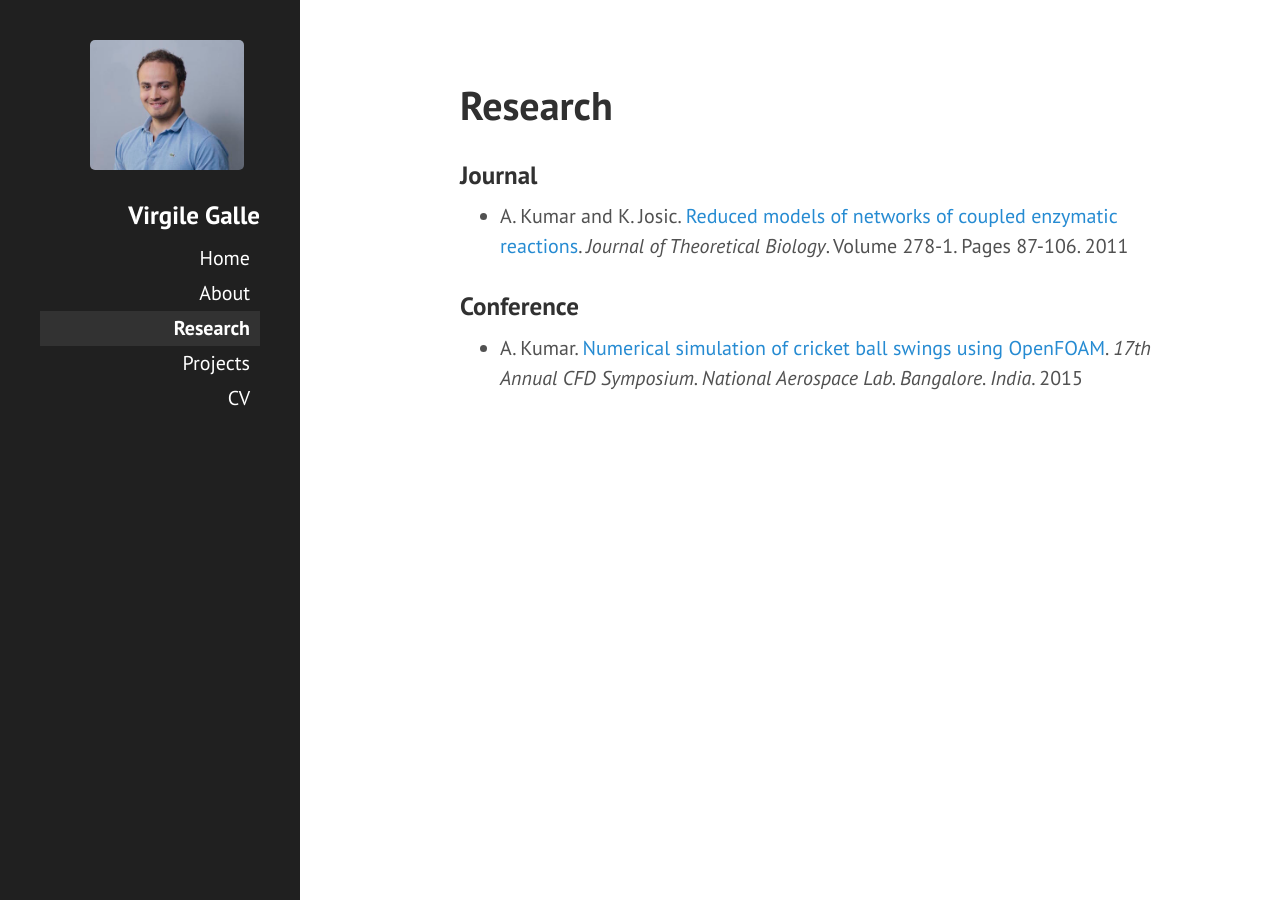
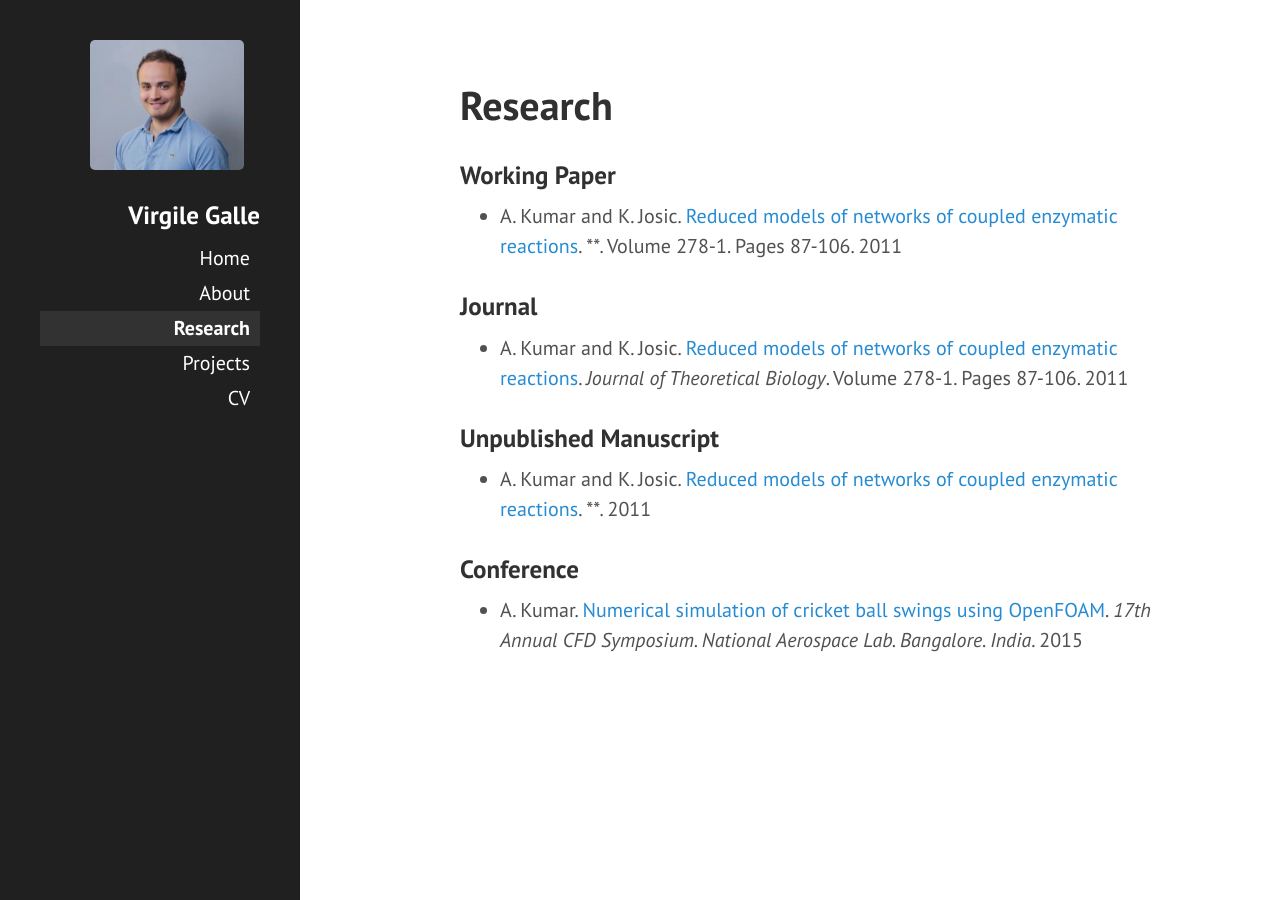
Before and after one commit to vgalle/vgalle.github.io, a Jekyll site: the page built from research/index.md, in a window 1280 px wide. Built offline with Jekyll 4.4.1, drawn with Linux system fonts in a browser that asks for light colours.

Commit message:
new Sections research

```diff
--- a/_data/publications.yml
+++ b/_data/publications.yml
@@ -1,3 +1,15 @@
+working_paper:
+
+- title: "Reduced models of networks of coupled enzymatic reactions"
+  author: "A. Kumar and K. Josic"
+  journal: "Journal of Theoretical Biology"
+  volume: "278"
+  number: "1"
+  pages: "87-106"
+  year: "2011"
+  publisher: "Elsevier"
+  url: "http://www.sciencedirect.com/science/article/pii/S0022519311001275"
+
 journal:
 
 - title: "Reduced models of networks of coupled enzymatic reactions"
@@ -10,6 +22,17 @@ journal:
   publisher: "Elsevier"
   url: "http://www.sciencedirect.com/science/article/pii/S0022519311001275"
 
+unpublished_manuscript:
+
+- title: "Reduced models of networks of coupled enzymatic reactions"
+  author: "A. Kumar and K. Josic"
+  journal: "Journal of Theoretical Biology"
+  volume: "278"
+  number: "1"
+  pages: "87-106"
+  year: "2011"
+  publisher: "Elsevier"
+  url: "http://www.sciencedirect.com/science/article/pii/S0022519311001275"
 
 conference:
 
--- a/research/index.md
+++ b/research/index.md
@@ -3,6 +3,12 @@ layout: page
 title: Research
 permalink: /research/
 ---
+
+### Working Paper
+
+{% for paper in site.data.publications.working_paper %}
+ * {{paper.author}}. [{{paper.title}}]({{paper.url}}). *{{paper.working_paper}}*. Volume {{paper.volume}}-{{paper.number}}. Pages {{paper.pages}}. {{paper.year}}
+{% endfor %}
 
 ### Journal
 
@@ -10,6 +16,12 @@ permalink: /research/
  * {{paper.author}}. [{{paper.title}}]({{paper.url}}). *{{paper.journal}}*. Volume {{paper.volume}}-{{paper.number}}. Pages {{paper.pages}}. {{paper.year}}
 {% endfor %}
 
+### Unpublished Manuscript
+
+{% for paper in site.data.publications.unpublished_manuscript %}
+ * {{paper.author}}. [{{paper.title}}]({{paper.url}}). *{{paper.unpublished_manuscript}}*. {{paper.year}}
+{% endfor %}
+
 ### Conference
 
 {% for paper in site.data.publications.conference %}
```
